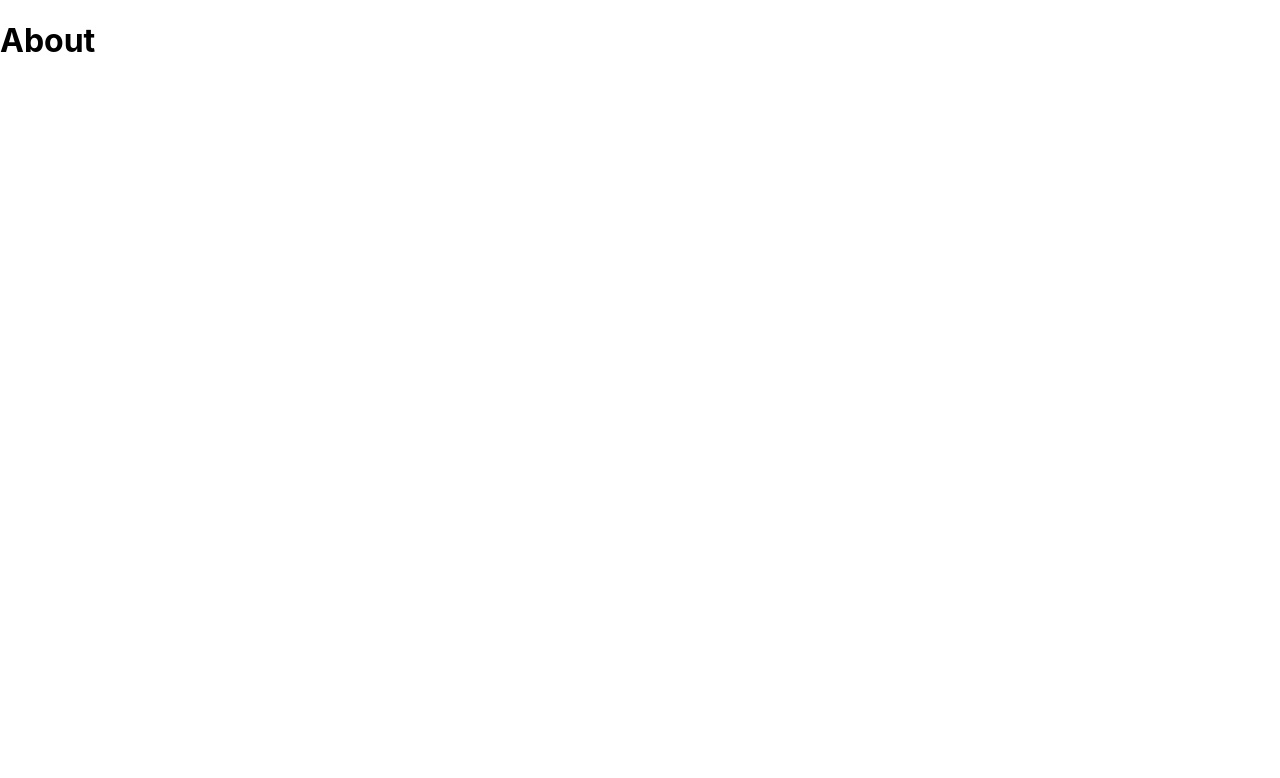
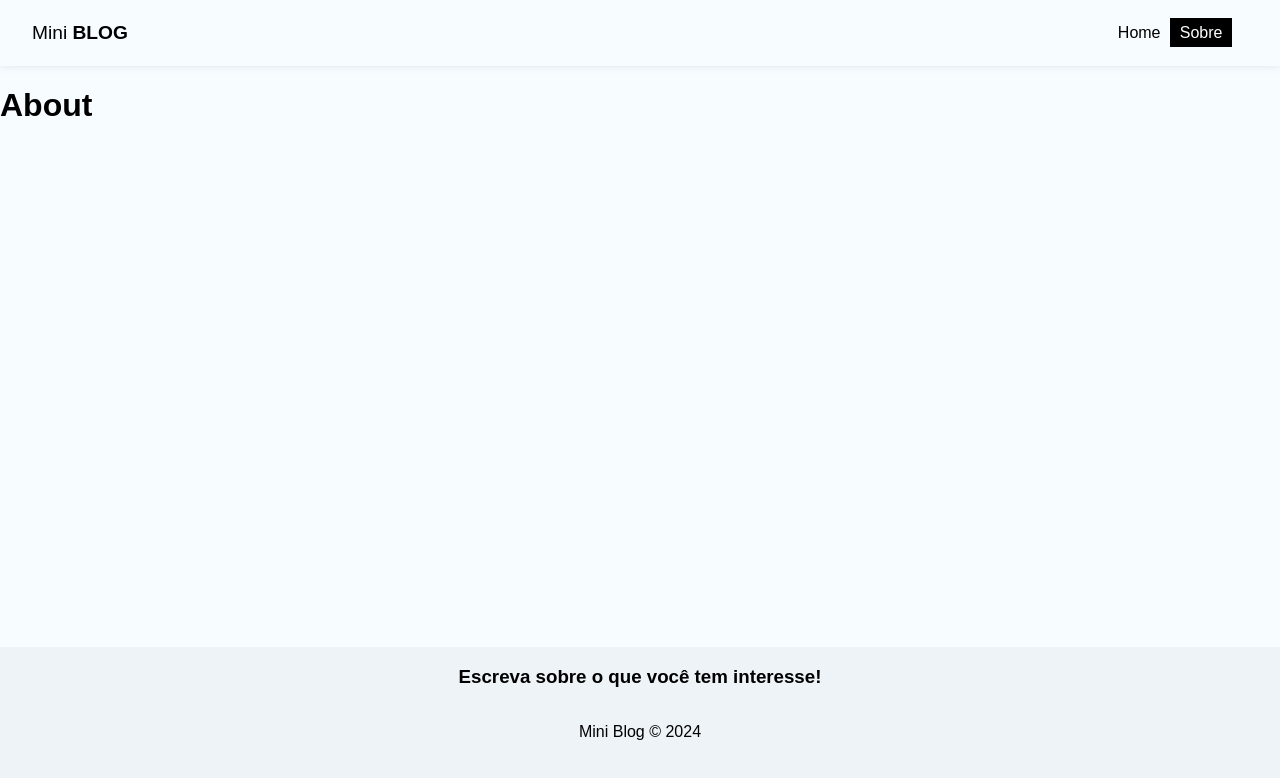
Before and after one commit to Michael-Almeida/curso_react_udemy, a React (Create React App) app in the folder miniblog/: page /about in a window 1280 px wide. Shown: the top 778 px of the page. Built offline with nearby package versions, Linux system fonts and the light colour scheme.

Commit message:
Rotas, Navbar e estilos

```diff
--- a/miniblog/public/index.html
+++ b/miniblog/public/index.html
@@ -24,7 +24,13 @@
       work correctly both with client-side routing and a non-root public URL.
       Learn how to configure a non-root public URL by running `npm run build`.
     -->
-    <title>React App</title>
+    <title>Mini Blog</title>
+    <link rel="preconnect" href="https://fonts.googleapis.com" />
+    <link rel="preconnect" href="https://fonts.gstatic.com" crossorigin />
+    <link
+      href="https://fonts.googleapis.com/css2?family=Montserrat:ital,wght@0,345;1,345&display=swap"
+      rel="stylesheet"
+    />
   </head>
   <body>
     <noscript>You need to enable JavaScript to run this app.</noscript>
--- a/miniblog/src/App.js
+++ b/miniblog/src/App.js
@@ -3,17 +3,21 @@
 import { BrowserRouter, Routes, Route, Navigate } from "react-router-dom";
 import Home from "./pages/Home/Home";
 import About from "./pages/About/About";
+import Navbar from "./components/Navbar";
+import Footer from "./components/Footer";
 
 function App() {
   return (
     <div className="App">
       <BrowserRouter>
+        <Navbar />
         <div className="container">
           <Routes>
             <Route path="/" element={<Home />} />
             <Route path="/about" element={<About />} />
           </Routes>
         </div>
+        <Footer />
       </BrowserRouter>
     </div>
   );
--- /dev/null
+++ b/miniblog/src/components/Footer.jsx
@@ -0,0 +1,13 @@
+import React from "react";
+import styles from "./Footer.module.css";
+
+const Footer = () => {
+  return (
+    <footer className={styles.footer}>
+      <h3>Escreva sobre o que você tem interesse!</h3>
+      <p>Mini Blog &copy; 2024</p>
+    </footer>
+  );
+};
+
+export default Footer;
--- /dev/null
+++ b/miniblog/src/components/Footer.module.css
@@ -0,0 +1,7 @@
+.footer {
+  height: 250px;
+  display: flex;
+  flex-direction: column;
+  align-items: center;
+  background-color: #edf3f6;
+}
--- /dev/null
+++ b/miniblog/src/components/Navbar.jsx
@@ -0,0 +1,33 @@
+import React from "react";
+import { NavLink } from "react-router-dom";
+import styles from "./Navbar.module.css";
+
+const Navbar = () => {
+  return (
+    <nav className={styles.navbar}>
+      <NavLink to="/" className={styles.brand}>
+        Mini <span>Blog</span>
+      </NavLink>
+      <ul className={styles.links_list}>
+        <li>
+          <NavLink
+            to="/"
+            className={({ isActive }) => (isActive ? styles.active : "")}
+          >
+            Home
+          </NavLink>
+        </li>
+        <li>
+          <NavLink
+            to="/about"
+            className={({ isActive }) => (isActive ? styles.active : "")}
+          >
+            Sobre
+          </NavLink>
+        </li>
+      </ul>
+    </nav>
+  );
+};
+
+export default Navbar;
--- /dev/null
+++ b/miniblog/src/components/Navbar.module.css
@@ -0,0 +1,34 @@
+.navbar {
+  display: flex;
+  box-shadow: rgba(0, 0, 0, 0.15) 0px -2px 10px 0px;
+  justify-content: space-between;
+  align-items: center;
+  padding: 0.5em 2em;
+}
+
+.brand {
+  font-size: 1.2em;
+  text-decoration: none;
+}
+
+.brand span {
+  font-weight: 900;
+  text-transform: uppercase;
+}
+
+.links_list {
+  display: flex;
+  list-style: none;
+}
+.links_list {
+  margin-right: 1em;
+}
+
+.links_list li a {
+  padding: 0.4em 0.6em;
+}
+
+.active {
+  background-color: #000;
+  color: #fff;
+}
--- a/miniblog/src/index.css
+++ b/miniblog/src/index.css
@@ -1,13 +1,33 @@
 body {
+  background-color: #f6fcff;
+  padding: 0;
   margin: 0;
-  font-family: -apple-system, BlinkMacSystemFont, 'Segoe UI', 'Roboto', 'Oxygen',
-    'Ubuntu', 'Cantarell', 'Fira Sans', 'Droid Sans', 'Helvetica Neue',
-    sans-serif;
-  -webkit-font-smoothing: antialiased;
-  -moz-osx-font-smoothing: grayscale;
+  font-family: "Montserrat", sans-serif;
 }
 
-code {
-  font-family: source-code-pro, Menlo, Monaco, Consolas, 'Courier New',
-    monospace;
+input::placeholder,
+textarea::placeholder {
+  font-family: "Montserrat", sans-serif;
 }
+
+input:focus,
+textarea:foculs {
+  outline: none;
+}
+
+a,
+nav button {
+  text-decoration: none;
+  background-color: transparent;
+  border: none;
+  color: #000;
+  transition: 0.4s;
+  font-size: 1em;
+  cursor: pointer;
+  font-family: "Montserrat", sans-serif;
+}
+
+a:hover,
+nav button:hover {
+  color: #bbb
+}
```
